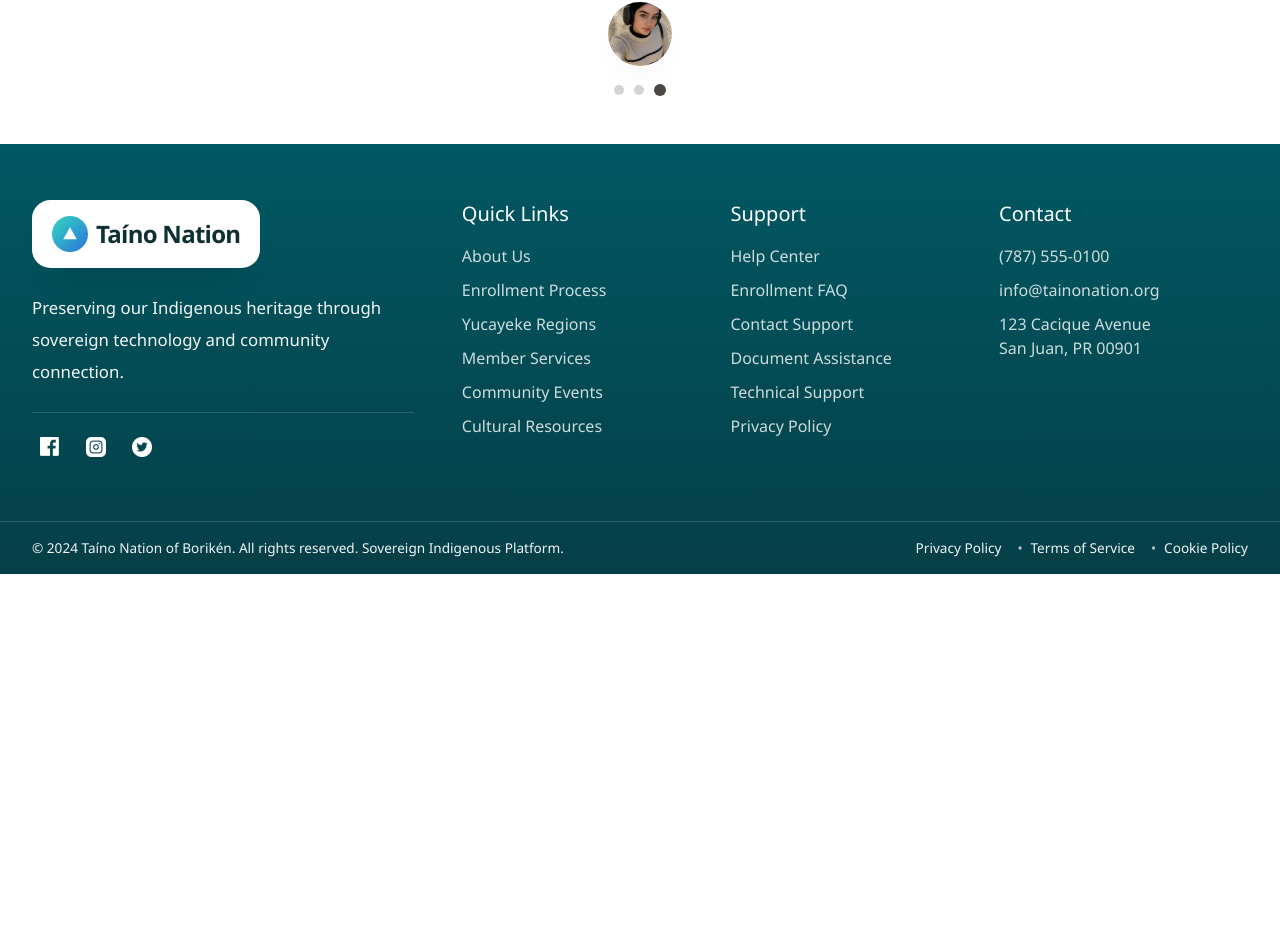
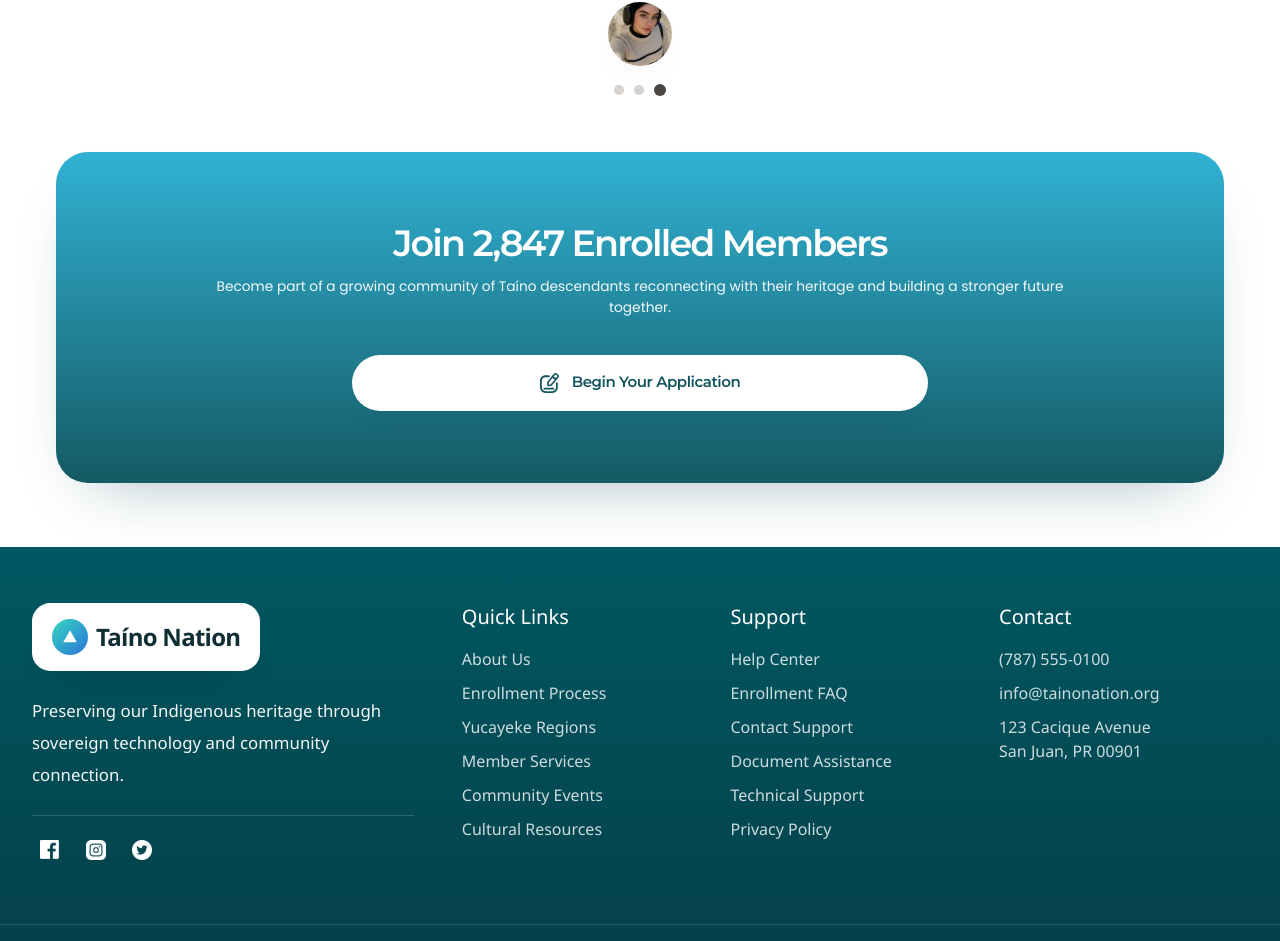
Before and after one commit to pageoptima/CommunityFrontendWeb, a Next.js app: page / in a window 1280 px wide. Shown: the part 7282-8223 px from the top of the page. Before the commit the page ends 7856 px from the top, so only its background shows below. Built offline with nearby package versions, Linux system fonts and the light colour scheme; no server answers.

Commit message:
feat: homepage HomeDashboardCtaSection implemented

```diff
--- /dev/null
+++ b/src/features/home/components/home-dashboard-cta-section.tsx
@@ -0,0 +1,78 @@
+"use client";
+
+import Image from "next/image";
+import Link from "next/link";
+
+import { motion } from "framer-motion";
+
+import { fadeInUpContainer, fadeInUpItem } from "@/lib/motion";
+import { cn } from "@/lib/utils";
+import { montserrat, poppins } from "@/styles/fonts";
+
+import sharedStyles from "../styles/home-shared.module.scss";
+
+export function HomeDashboardCtaSection() {
+  return (
+    <motion.section
+      className="overflow-hidden bg-white"
+      initial="hidden"
+      whileInView="visible"
+      viewport={{ once: true, amount: 0.12 }}
+      variants={fadeInUpContainer}
+    >
+      <div
+        className={cn(
+          sharedStyles.sectionContainer,
+          "pt-2 pb-12 sm:pb-14 lg:pb-16",
+        )}
+      >
+        <motion.article
+          className="rounded-[2rem] bg-[linear-gradient(180deg,#31B2D4_0%,#155A64_100%)] px-5 py-12 text-center text-white shadow-[0_28px_64px_-38px_rgba(17,76,88,0.48)] sm:px-8 sm:py-14 lg:px-12 lg:py-18"
+          variants={fadeInUpItem}
+        >
+          <div className="mx-auto max-w-5xl">
+            <h2
+              className={cn(
+                montserrat.className,
+                "text-[clamp(1.45rem,2.85vw,2.45rem)] leading-[1.08] font-semibold tracking-[-0.05em]",
+              )}
+            >
+              Join 2,847 Enrolled Members
+            </h2>
+
+            <p
+              className={cn(
+                poppins.className,
+                "mx-auto mt-3.5 max-w-4xl text-[clamp(0.86rem,1.02vw,0.96rem)] leading-[1.5] text-white/95",
+              )}
+            >
+              Become part of a growing community of Taíno descendants
+              reconnecting with their heritage and building a stronger future
+              together.
+            </p>
+
+            <div className="mt-9 flex justify-center">
+              <Link
+                className={cn(
+                  montserrat.className,
+                  "flex min-h-14 w-full max-w-[36rem] cursor-pointer items-center justify-center gap-3 rounded-full bg-white px-7 text-[0.9rem] font-semibold tracking-[-0.03em] text-[#125560] shadow-[0_18px_38px_-26px_rgba(7,39,47,0.35)] transition-transform duration-200 hover:-translate-y-0.5 sm:text-[0.94rem]",
+                )}
+                href="/dashboard"
+              >
+                <Image
+                  alt=""
+                  aria-hidden="true"
+                  className="h-5 w-5 object-contain"
+                  height={20}
+                  src="/icons/home/begin-application.svg"
+                  width={20}
+                />
+                <span className="text-[#125560]">Begin Your Application</span>
+              </Link>
+            </div>
+          </div>
+        </motion.article>
+      </div>
+    </motion.section>
+  );
+}
--- a/src/features/home/components/home-page-content.tsx
+++ b/src/features/home/components/home-page-content.tsx
@@ -1,3 +1,4 @@
+import { HomeDashboardCtaSection } from "@/features/home/components/home-dashboard-cta-section";
 import { HomeHero } from "@/features/home/components/home-hero";
 import { HomeHeritageSection } from "@/features/home/components/home-heritage-section";
 import { HomeMemberServicesSection } from "@/features/home/components/home-member-services-section";
@@ -16,6 +17,7 @@ export function HomePageContent() {
       <HomePlatformFeaturesSection />
       <HomeMemberServicesSection />
       <HomeMemberStoriesSection />
+      <HomeDashboardCtaSection />
     </main>
   );
 }
```
Also changed, not shown: public/icons/home/begin-application.svg (added).
